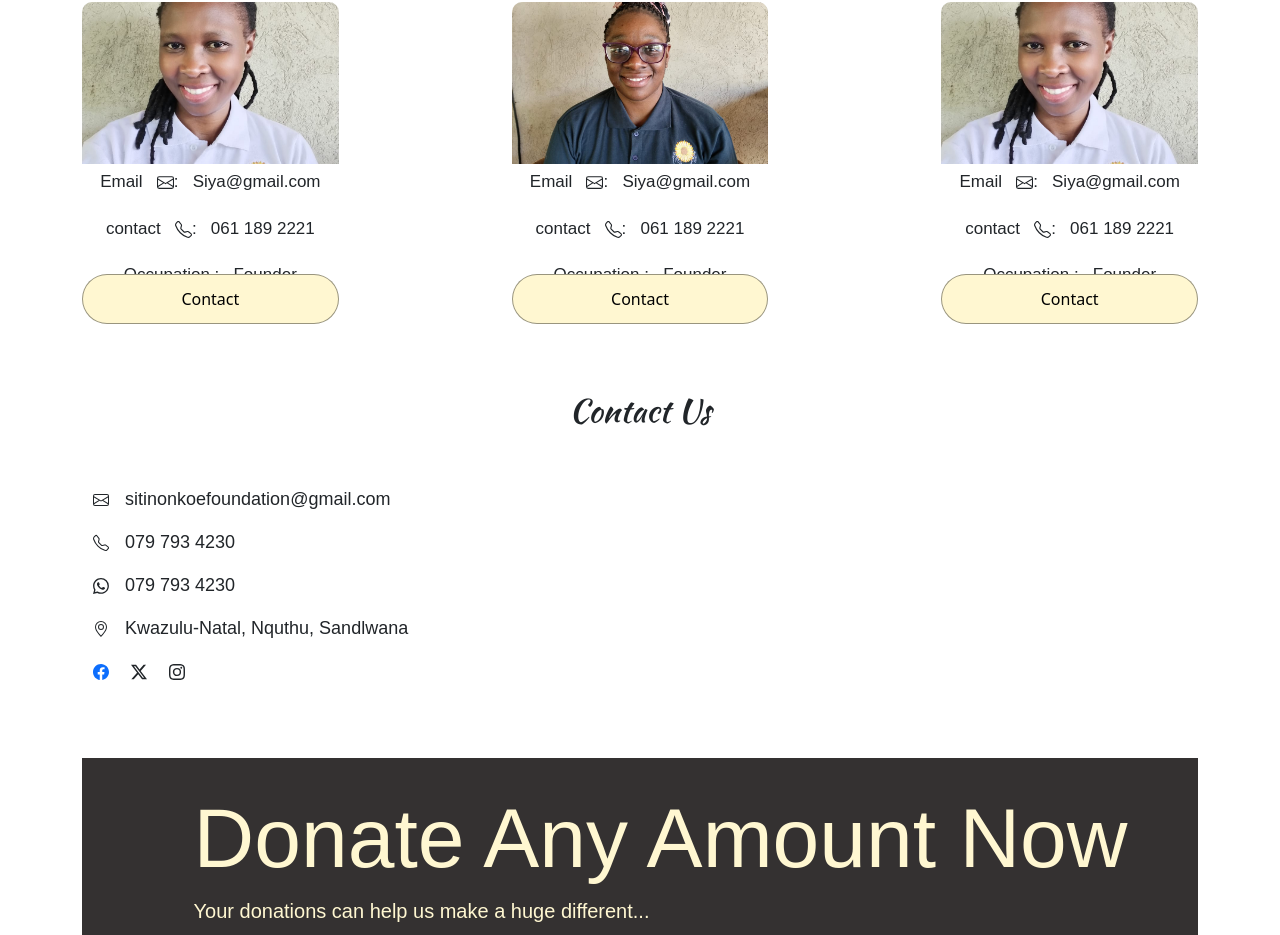
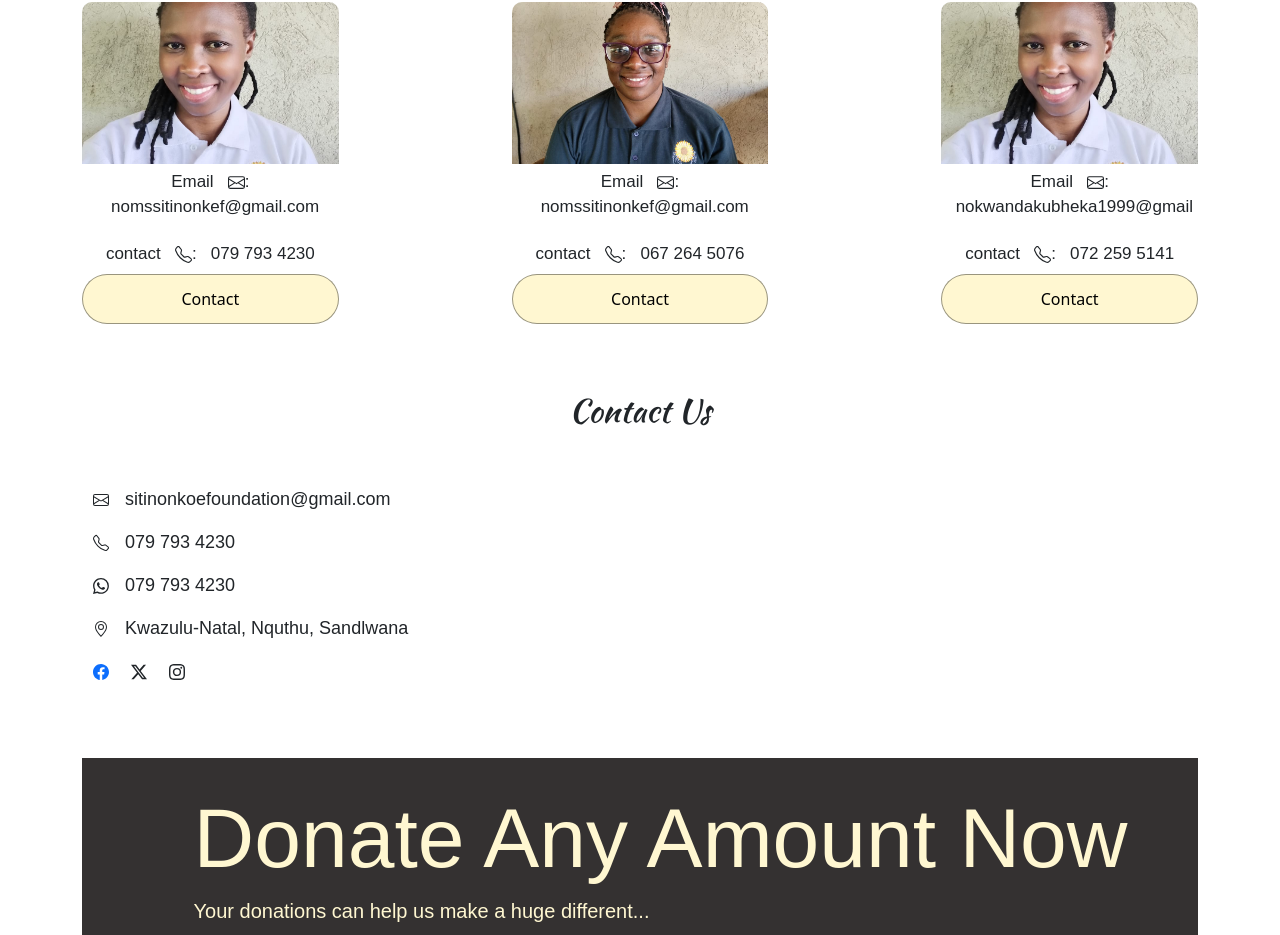
Before and after one commit to siyabongasamkelo/npo, a React (Create React App) app in the folder client/organization/: page / in a window 1280 px wide. Shown: the part 1436-2371 px from the top of the page. Built offline with nearby package versions, Linux system fonts and the light colour scheme; a web font is replaced by a local one.

Commit message:
in a hurry

```diff
--- a/client/organization/src/components/AboutUs.js
+++ b/client/organization/src/components/AboutUs.js
@@ -52,16 +52,19 @@ const AboutUs = () => {
             image={aunt}
             email={"nomssitinonkef@gmail.com"}
             occupation={"Founder"}
+            phone={"079 793 4230"}
           ></TeamCard>
           <TeamCard
             image={aunt2}
             email={"nomssitinonkef@gmail.com"}
             occupation={"Founder"}
+            phone={"067 264 5076"}
           ></TeamCard>
           <TeamCard
             image={aunt}
             email={"nokwandakubheka1999@gmail"}
             occupation={"Treasurer"}
+            phone={"072 259 5141"}
           ></TeamCard>
         </OurTeam>
       </OurTeamDiv>
--- a/client/organization/src/components/common/TeamCard.js
+++ b/client/organization/src/components/common/TeamCard.js
@@ -9,7 +9,7 @@ import {
 import { Envelope, Telephone } from "react-bootstrap-icons";
 import { Button } from "./Button.styled";
 
-const TeamCard = ({ image }) => {
+const TeamCard = ({ image, occupation, email, phone }) => {
   return (
     <TeamCoverCard>
       <ProfilePhoto backgroundImage={image}></ProfilePhoto>
@@ -17,17 +17,17 @@ const TeamCard = ({ image }) => {
         <div>
           <p>
             Email &nbsp;&nbsp;
-            <Envelope />: &nbsp;&nbsp;Siya@gmail.com
+            <Envelope />: &nbsp;&nbsp;{email}
           </p>
         </div>
         <div>
           <p>
             contact &nbsp;&nbsp;
-            <Telephone />: &nbsp;&nbsp;061 189 2221
+            <Telephone />: &nbsp;&nbsp;{phone}
           </p>
         </div>
         <div>
-          <p>Occupation : &nbsp;&nbsp;Founder</p>
+          <p>Occupation : &nbsp;&nbsp;{occupation}</p>
         </div>
       </Details>
       <Action>
```
